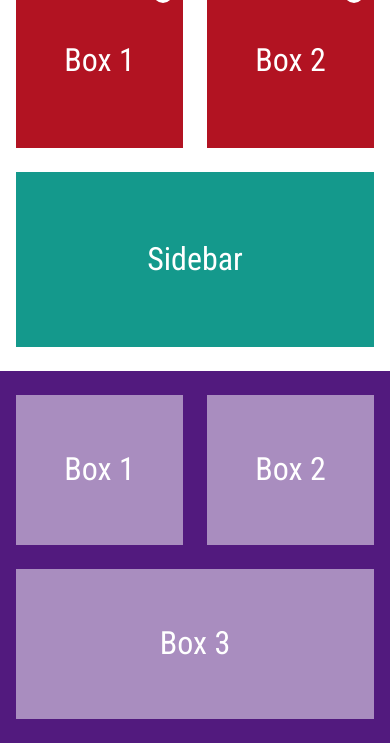
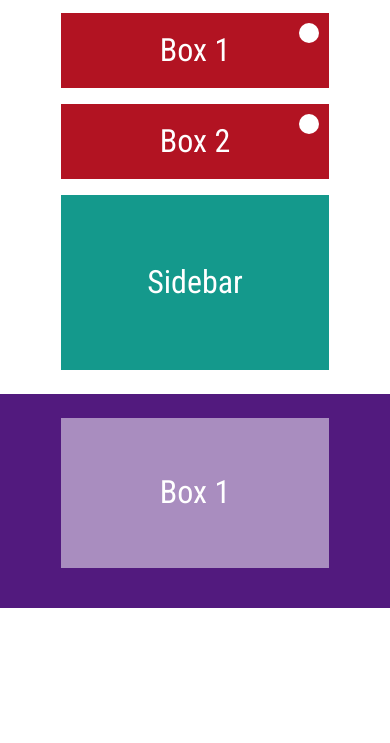
Before and after one commit to ilya-zhidkov/responsive-layout, a plain HTML site: page public/index.html in a window 390 px wide. Shown: the part 755-1498 px from the top of the page. After the commit the page ends 1363 px from the top, so only its background shows below. Drawn offline with Linux system fonts and the light colour scheme.

Commit message:
Adjust layout for cell phones

```diff
--- a/public/css/index.css
+++ b/public/css/index.css
@@ -188,3 +188,32 @@ footer article:hover {
         grid-column: 1 / 3;
     }
 }
+
+@media screen and (max-width: 400px) {
+    .container {
+        max-width: 300px;
+    }
+
+    article {
+        height: 75px;
+    }
+
+    main > section.grid,
+    footer section.grid {
+        grid-gap: 1rem;
+        grid-template-columns: 1fr;
+        margin-bottom: 1rem;
+    }
+
+    aside {
+        margin: 0;
+    }
+
+    footer article:not(:first-child) {
+        display: none;
+    }
+
+    footer article:last-child {
+        grid-column: 1;
+    }
+}
```
